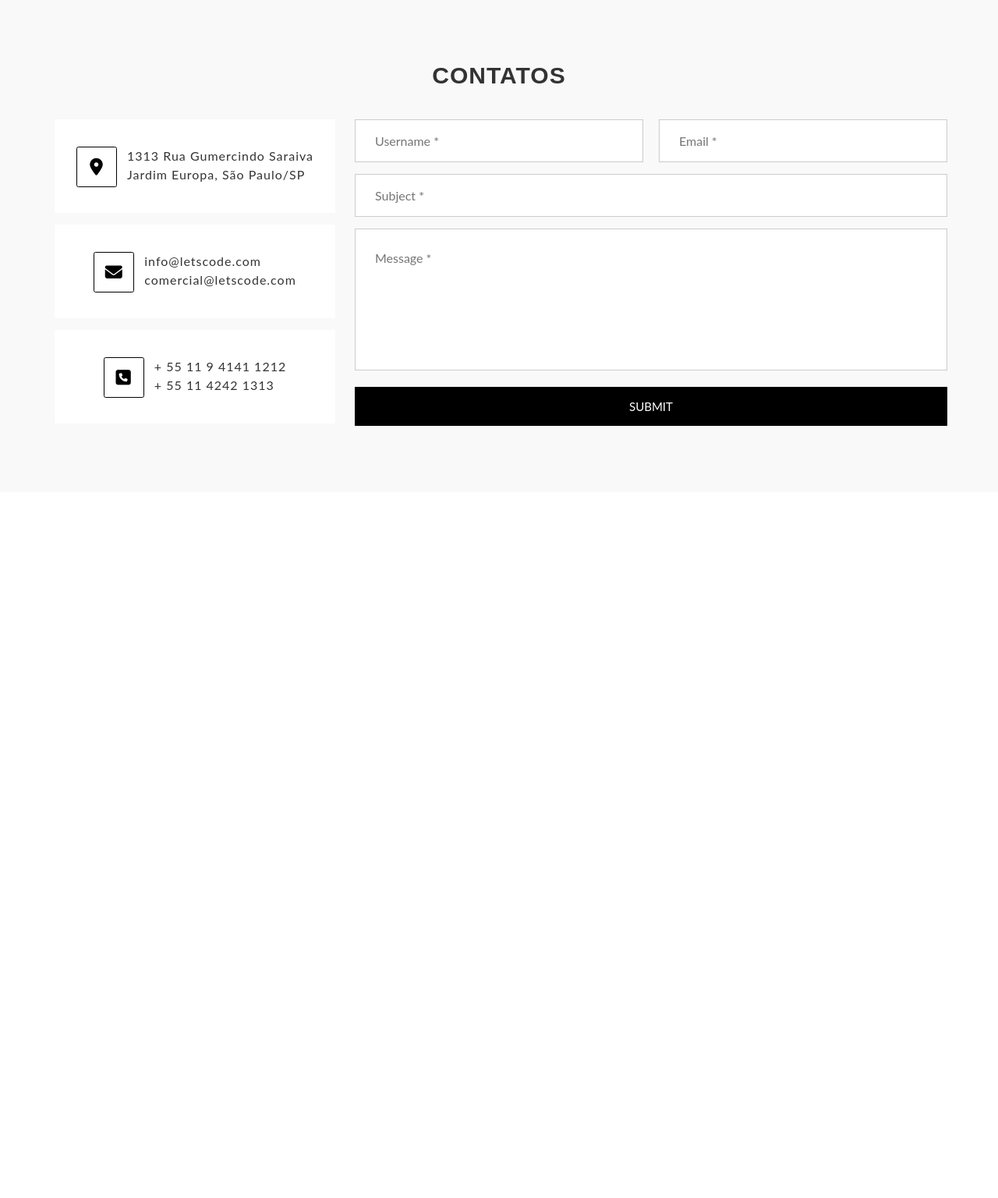
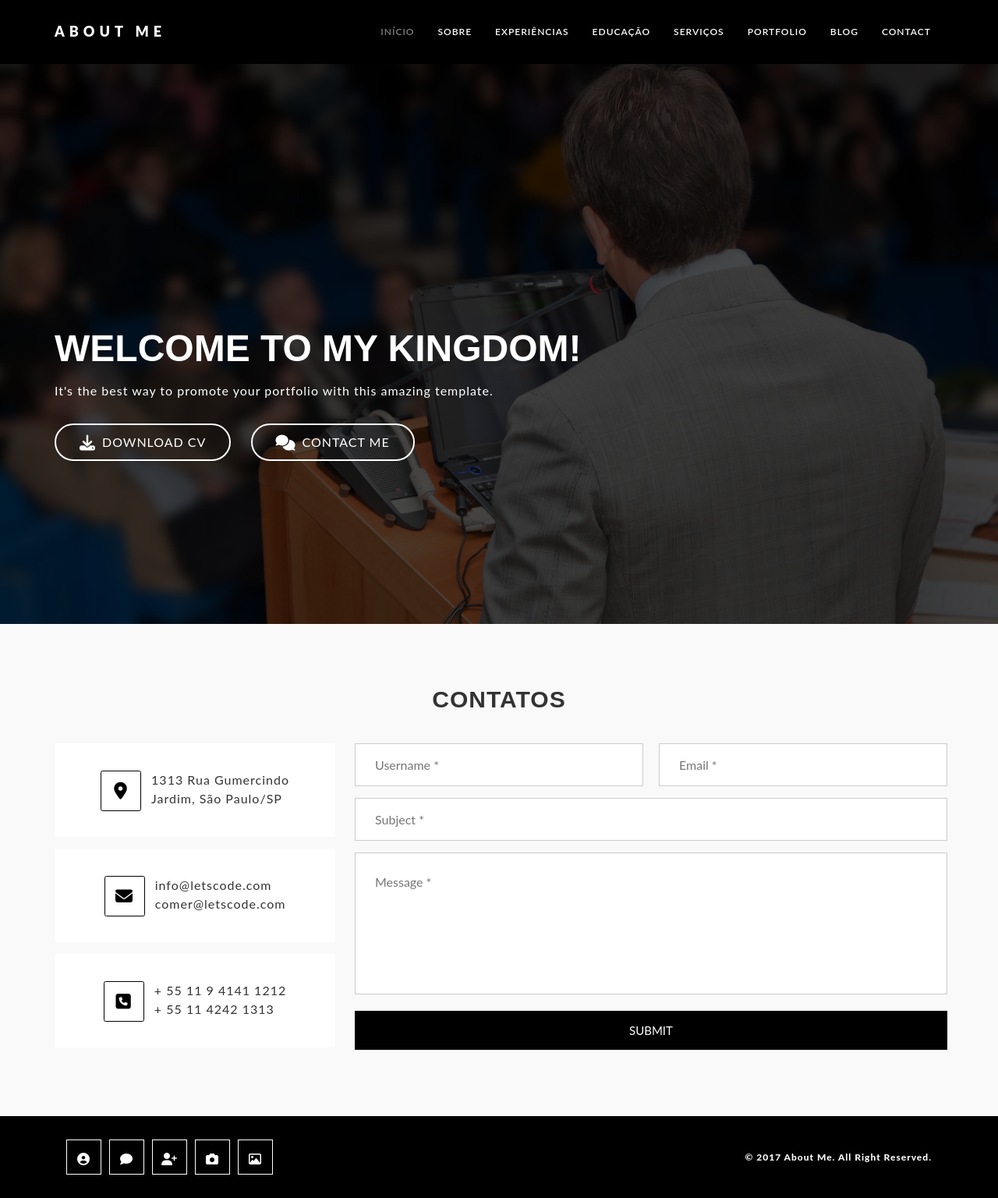
Before and after one commit to tiago-fepi-eduardo/lcprojeto01, a plain HTML site: page index.html in a window 1280 px wide. Shown: the whole page at 78% size. Before the commit the page ends 800 px from the top, so only its background shows below. Drawn offline with nearby package versions, Linux system fonts and the light colour scheme.

Commit message:
Segunda versão.

```diff
--- a/css/thema-base.css
+++ b/css/thema-base.css
@@ -1,3 +1,7 @@
+html,
+body {
+    height: 100%;
+}
 
 body {
     font-size: 16px;
--- /dev/null
+++ b/css/thema-menu.css
@@ -0,0 +1,58 @@
+/* Menu superior */
+.header-top-area {
+    position: fixed;
+    left: 0;
+    top: 0;
+    width: 100%;
+    z-index: 9999;
+    transition: all 0.4s ease-out;
+    background-color: #000000;
+}
+
+.logo {
+    padding-top: 28px;
+    transition: all 0.3s ease-out;
+}
+
+.logo a {
+    display: block;
+    color: #fff;
+    text-transform: uppercase;
+    letter-spacing: 6px;
+    font-weight: 900;
+    font-size: 18px;
+}
+
+.mainmenu .navbar-nav li a {
+    color: #fff;
+    text-transform: uppercase;
+    font-size: 12px;
+    letter-spacing: 1px;
+    padding: 30px 15px;
+    transition: .3s;
+    font-weight: 600;
+}
+
+.mainmenu .navbar-nav li a:hover {
+    background: none;
+    color: rgba(255, 255, 255, 0.5);
+    transition: all 0.3s ease-out;
+}
+
+.mainmenu .navbar-nav li.active a{
+    background: none;
+    color: rgba(255, 255, 255, 0.5);
+    transition: all 0.3s ease-out;
+}
+
+/* navegacao com tab */
+.nav li a:focus,
+.nav li a:hover {
+    background: none;
+    color: #fff;
+    transition: all 0.3s ease-out;
+}
+
+.navbar {
+    margin: 0;
+}
--- /dev/null
+++ b/css/thema-rodape.css
@@ -0,0 +1,69 @@
+
+/*
+* ----------------------------------------------------------------------------------------
+* 17.FOOTER CSS STYLE
+* ----------------------------------------------------------------------------------------
+*/
+
+.footer-area {
+    background: #000;
+    padding: 30px 0px;
+    color: #f8f8f8;
+}
+
+.footer-area span {
+    color: #fff;
+    float: left;
+    font-size: 12px;
+    font-weight: 800;
+    padding-top: 11px;
+}
+
+.footer-area .social {
+    text-align: center;
+}
+
+.right-reserved {
+    float: right !important;
+}
+
+.social > strong {
+    color: #fff;
+    float: left;
+    font-size: 11px;
+    font-weight: 700;
+    line-height: 28px;
+    margin-right: 10px;
+    text-transform: uppercase;
+}
+
+.social > a {
+    float: left;
+    padding: 26px 10px;
+    text-align: center;
+}
+
+.footer-area .social a {
+    border: 1px solid #fff;
+    height: 45px;
+    line-height: 24px;
+    margin-right: 10px;
+    padding: 10px;
+    width: 45px;
+}
+
+.social > a i {
+    color: #fff;
+    display: inline-block;
+    height: auto;
+    vertical-align: middle;
+}
+
+.social > a i:hover {
+    color: rgba(255, 255, 255, 0.8);
+}
+
+.footer-area p {
+    margin-bottom: 0;
+    font-size: 14px;
+}
--- /dev/null
+++ b/css/thema-slide.css
@@ -0,0 +1,98 @@
+.slideshow-container {
+    max-width: 1000px;
+    position: relative;
+    margin: auto;
+  }
+
+img {
+    vertical-align: middle;
+}
+
+.prev, .next {
+  cursor: pointer;
+  position: absolute;
+  top: 50%;
+  width: auto;
+  padding: 16px;
+  margin-top: -22px;
+  color: white;
+  font-weight: bold;
+  font-size: 18px;
+  transition: 0.6s ease;
+  border-radius: 0 3px 3px 0;
+  user-select: none;
+}
+
+.next {
+  right: 0;
+  border-radius: 3px 0 0 3px;
+}
+
+.prev:hover, .next:hover {
+  background-color: rgba(0,0,0,0.8);
+}
+
+.text {
+  color: #f2f2f2;
+  font-size: 15px;
+  padding: 8px 12px;
+  position: absolute;
+  bottom: 8px;
+  width: 100%;
+  text-align: center;
+}
+
+.numbertext {
+  color: #f2f2f2;
+  font-size: 12px;
+  padding: 8px 12px;
+  position: absolute;
+  top: 0;
+}
+
+.dot {
+  cursor: pointer;
+  height: 15px;
+  width: 15px;
+  margin: 0 2px;
+  background-color: #bbb;
+  border-radius: 50%;
+  display: inline-block;
+  transition: background-color 0.6s ease;
+}
+
+.active, .dot:hover {
+  background-color: #717171;
+}
+
+.fade {
+  -webkit-animation-name: fade;
+  -webkit-animation-duration: 1.5s;
+  animation-name: fade;
+  animation-duration: 1.5s;
+}
+
+@-webkit-keyframes fade {
+  from {
+      opacity: .4
+    }
+  to {
+      opacity: 1
+    }
+}
+
+@keyframes fade {
+  from {
+      opacity: .4
+    }
+  to {
+      opacity: 1
+    }
+}
+
+/* On smaller screens, decrease text size */
+@media only screen and (max-width: 300px) {
+  .prev, .next,.text {
+      font-size: 11px
+    }
+}
--- /dev/null
+++ b/css/thema-welcome.css
@@ -0,0 +1,112 @@
+
+.welcome-area {
+    height: 100%;
+}
+
+.welcome-image-area {
+    position: relative;
+    height: 100%;
+    background: url(../content/bg.jpg);
+    background-size: cover;
+    z-index: 1;
+}
+
+/*
+.parallax-bg {
+    background: url(../images/bg/bg1.png);
+    background-size: cover;
+}*/
+
+.welcome-image-area:after {
+    position: absolute;
+    background: rgba(0, 0, 0, .7);
+    left: 0;
+    top: 0;
+    width: 100%;
+    height: 100%;
+    content: "";
+    z-index: -1;
+}
+
+.display-table {
+    display: table;
+    width: 100%;
+    height: 100%;
+}
+
+.display-table-cell {
+    display: table-cell;
+    vertical-align: middle;
+}
+
+.header-text {}
+
+.header-text-area h2 {
+    color: #fff;
+    font-size: 48px;
+    font-weight: 700;
+    letter-spacing: 0;
+    line-height: 64px;
+    padding-top: 200px;
+    text-transform: uppercase;
+}
+
+.header-text-area p {
+    color: #fff;
+}
+
+.header-button {
+    margin-left: -10px;
+    margin-top: 30px;
+}
+
+.header-button a {
+    background: transparent none repeat scroll 0 0;
+    border: 2px solid #fff;
+    border-radius: 25px;
+    color: #fff;
+    display: inline-block;
+    margin: 0 10px 15px;
+    padding: 10px 30px;
+    transition: all 0.3s ease 0s;
+}
+
+.header-button a:hover {
+    background: #fff none repeat scroll 0 0;
+    color: #333;
+}
+
+.header-button a i {
+    font-size: 20px;
+    margin-right: 8px;
+    vertical-align: middle;
+}
+
+.header-text h2 {
+    border-width: 0;
+    color: #fff;
+    font-size: 60px;
+    font-weight: 700;
+    letter-spacing: 2px;
+    line-height: 93px;
+    text-transform: uppercase;
+}
+
+.contact-me-btn {
+    background: transparent;
+    border: 1px solid #fff;
+    color: #fff;
+    font-weight: 700;
+    font-size: 14px;
+    position: relative;
+    text-transform: uppercase;
+    display: inline-block;
+    line-height: 24px;
+    padding: 9px 40px;
+}
+
+.contact-me-btn:hover {
+    background: #fff none repeat scroll 0 0;
+    border: 1px solid #fff;
+    color: #000;
+}
--- a/index.html
+++ b/index.html
@@ -10,12 +10,12 @@
     <!--Bootstrap-->
     <link rel="stylesheet" href="https://maxcdn.bootstrapcdn.com/bootstrap/3.4.0/css/bootstrap.min.css">
 
-    <!--Resource-->
-    <script src="resource/resource.js"></script>
-
     <!--Personal CSS-->
     <link href="css/thema-base.css" rel="stylesheet" type="text/css">
+    <link href="css/thema-menu.css" rel="stylesheet" type="text/css">
+    <link href="css/thema-welcome.css" rel="stylesheet" type="text/css">
     <link href="css/thema-contato.css" rel="stylesheet" type="text/css">
+    <link href="css/thema-rodape.css" rel="stylesheet" type="text/css">
 
     <!--Jquery-->
     <script src="https://ajax.googleapis.com/ajax/libs/jquery/3.4.1/jquery.min.js"></script>
@@ -23,12 +23,81 @@
     <script src="https://maxcdn.bootstrapcdn.com/bootstrap/3.4.0/js/bootstrap.min.js"></script>
 
     <!--Personal Scripts-->
+    <script src="script/script-menu.js"></script>
     <script src="script/script-contato.js"></script>
 
     <!--Fontes-->
     <script src="https://kit.fontawesome.com/b75d183226.js" crossorigin="anonymous"></script>
 </head>
 <body>
+
+    <header id="home" class="welcome-area">
+        <div class="header-top-area">
+            <div class="container">
+                <div class="row">
+                    <div class="col-md-3">
+                        <!-- START LOGO DESIGN AREA -->
+                        <div class="logo">
+                            <a href="index.html">About Me</a>
+                        </div>
+                        <!-- END LOGO DESIGN AREA -->
+                    </div>
+                    <div class="col-md-9">
+                        <!-- START MENU DESIGN AREA -->
+                        <div class="mainmenu">
+                            <div class="navbar navbar-nobg">
+                                <div class="navbar-header">
+                                    <button type="button" class="navbar-toggle" data-toggle="collapse" data-target=".navbar-collapse">
+                                        <span class="sr-only">Toggle navigation</span>
+                                        <span class="icon-bar"></span>
+                                        <span class="icon-bar"></span>
+                                        <span class="icon-bar"></span>
+                                    </button>
+                                </div>
+                                <div class="navbar-collapse collapse">
+                                    <ul class="nav navbar-nav navbar-right">
+                                        <li class="active"><a id="json-inicio" class="smoth-scroll" href="#home">Home <div class="ripple-wrapper"></div></a></li>
+                                        <li><a id="json-sobre" class="smoth-scroll" href="#about">About</a></li>
+                                        <li><a id="json-experiencia" class="smoth-scroll" href="#experiences">Experiences</a></li>
+                                        <li><a id="json-educacao" class="smoth-scroll" href="#education">Education</a></li>
+                                        <li><a id="json-servico" class="smoth-scroll" href="#services">Services</a></li>
+                                        <li><a id="json-portfolio" class="smoth-scroll" href="#portfolio">Portfolio</a></li>
+                                        <li><a id="json-blog" class="smoth-scroll" href="#blog">Blog</a></li>
+                                        <li><a id="json-contato" class="smoth-scroll" href="#contato">Contact</a></li>
+                                    </ul>
+                                </div>
+                            </div>
+                        </div>
+                        <!-- END MENU DESIGN AREA -->
+                    </div>
+                </div>
+            </div>
+        </div>
+
+        <div class="welcome-image-area">
+            <div class="display-table">
+                <div class="display-table-cell">
+                    <div class="container">
+                        <div class="row">
+                            <!-- START HEADER TEXT AREA -->
+                            <div class="col-md-12 col-sm-12 col-xs-12">
+                                <div class="header-text-area">
+                                    <h2>Welcome to my kingdom!</h2>
+                                    <p>It's the best way to promote your portfolio with this amazing template.</p>
+                                    <div class="header-button">
+                                        <a href="#" class="app-store-button wow bounceIn" data-wow-delay=".2s" style="visibility: visible; animation-delay: 0.2s; animation-name: bounceIn;"><i class="fa fa-download"></i>DOWNLOAD CV</a>
+                                        <a href="#contact" class="app-store-button wow bounceIn" data-wow-delay=".4s" style="visibility: visible; animation-delay: 0.4s; animation-name: bounceIn;"><i class="fa fa-comments"></i>CONTACT ME</a>
+                                    </div>
+                                </div>
+                            </div>
+                            <!-- / END HEADER TEXT AREA -->
+                        </div>
+                    </div>
+                </div>
+            </div>
+        </div>
+
+    </header>
 
     <section id="contato" class="contact-me-area section-padding">
         <div class="container">
@@ -121,5 +190,25 @@
         </div>
     </section>
 
+    <footer class="footer-area">
+            <div class="container">
+                <div class="row">
+                    <div class="col-md-12 text-center wow fadeInUp" data-wow-delay="1s" style="visibility: visible; animation-delay: 1s; animation-name: fadeInUp;">
+                        <div class="col-md-12 col-sm-11 col-xs-12">
+                            <span class="right-reserved">© 2017 About Me. All Right Reserved.</span>
+                            <div class="social">
+                                <a href="#" title=""><i class="fa fa-user-circle"></i></a>
+                                <a href="#" title=""><i class="fa fa-comment"></i></a>
+                                <a href="#" title=""><i class="fa fa-user-plus"></i></a>
+                                <a href="#" title=""><i class="fa fa-camera"></i></a>
+                                <a href="#" title=""><i class="fa fa-image"></i></a>
+                            </div>
+                        </div>
+                        <!-- / END OF SOCIAL MEDIA AREA -->
+                    </div>
+                </div>
+            </div>
+    </footer>
+
 </body>
 </html>
--- /dev/null
+++ b/resource/resource.json
@@ -0,0 +1,26 @@
+{
+    "titulos":
+        [
+            {"welcome":"Bem Vindo" },
+            {"contato":"Contatos" }
+        ],
+    "endereco":
+        [
+            {"local1":"1313 Rua Gumercindo", "local2": "Jardim, São Paulo/SP" },
+            {"email1":"info@letscode.com"},
+            {"email2":"comer@letscode.com" },
+            {"telefone1":"+ 55 11 9 4141 1212" },
+            {"telefone2":"+ 55 11 4242 1313" }
+        ],
+    "menu":
+        [
+            {"inicio":"Início"},
+            {"sobre":"Sobre"},
+            {"experiencia":"Experiências" },
+            {"educacao":"Educação" },
+            {"servico":"Serviços" },
+            {"portifolio":"Portifólio" },
+            {"blog":"Blog" },
+            {"contato":"Contato" }
+        ]
+}
--- a/script/script-contato.js
+++ b/script/script-contato.js
@@ -5,22 +5,23 @@ $(document).ready(function(){
     $('#btsubmit').click(function() {
        Salvar();
     });
-  });
+});
 
 function SetTitulo()
 {
-    obj = JSON.parse(titulos);
-    document.getElementById("json-titulo-contato").innerHTML = obj.titulos[1].contato;
+    $.getJSON("resource/resource.json", function(data)
+    {
+        document.getElementById("json-titulo-contato").innerHTML = data.titulos[1].contato;
 
-    obj = JSON.parse(contato);
-    document.getElementById("json-endereco1").innerHTML = obj.endereco[0].local1;
-    document.getElementById("json-endereco2").innerHTML = obj.endereco[0].local2;
+        document.getElementById("json-endereco1").innerHTML = data.endereco[0].local1;
+        document.getElementById("json-endereco2").innerHTML = data.endereco[0].local2;
 
-    document.getElementById("json-email1").innerHTML = obj.endereco[1].email1;
-    document.getElementById("json-email2").innerHTML = obj.endereco[2].email2;
+        document.getElementById("json-email1").innerHTML = data.endereco[1].email1;
+        document.getElementById("json-email2").innerHTML = data.endereco[2].email2;
 
-    document.getElementById("json-telefone1").innerHTML = obj.endereco[3].telefone1;
-    document.getElementById("json-telefone2").innerHTML = obj.endereco[4].telefone2;
+        document.getElementById("json-telefone1").innerHTML = data.endereco[3].telefone1;
+        document.getElementById("json-telefone2").innerHTML = data.endereco[4].telefone2;
+    });
 }
 
 function Salvar(){
--- /dev/null
+++ b/script/script-menu.js
@@ -0,0 +1,29 @@
+$(document).ready(function(){
+
+    SetTituloMenu();
+
+    var $doc = $('html, body');
+
+    $('a').click(function() {
+
+        $doc.animate({
+            scrollTop: $( $.attr(this, 'href') ).offset().top
+        }, 1000);
+        return false;
+    });
+});
+
+function SetTituloMenu()
+{
+    $.getJSON("resource/resource.json", function(data)
+    {
+        document.getElementById("json-inicio").innerHTML = data.menu[0].inicio;
+        document.getElementById("json-sobre").innerHTML = data.menu[1].sobre;
+        document.getElementById("json-experiencia").innerHTML = data.menu[2].experiencia;
+        document.getElementById("json-educacao").innerHTML = data.menu[3].educacao;
+        document.getElementById("json-servico").innerHTML = data.menu[4].servico;
+        document.getElementById("json-portifolio").innerHTML = data.menu[5].portifolio;
+        document.getElementById("json-blog").innerHTML = data.menu[6].blog;
+        document.getElementById("json-contato").innerHTML = data.menu[7].contato;
+    });
+}
```
Also changed, not shown: index-slide.html (added, +45 -0 lines), menu.html (added, +74 -0 lines), rodape.html (added, +53 -0 lines), script/script-slide.js (added, +43 -0 lines), content/bg.jpg (added).
